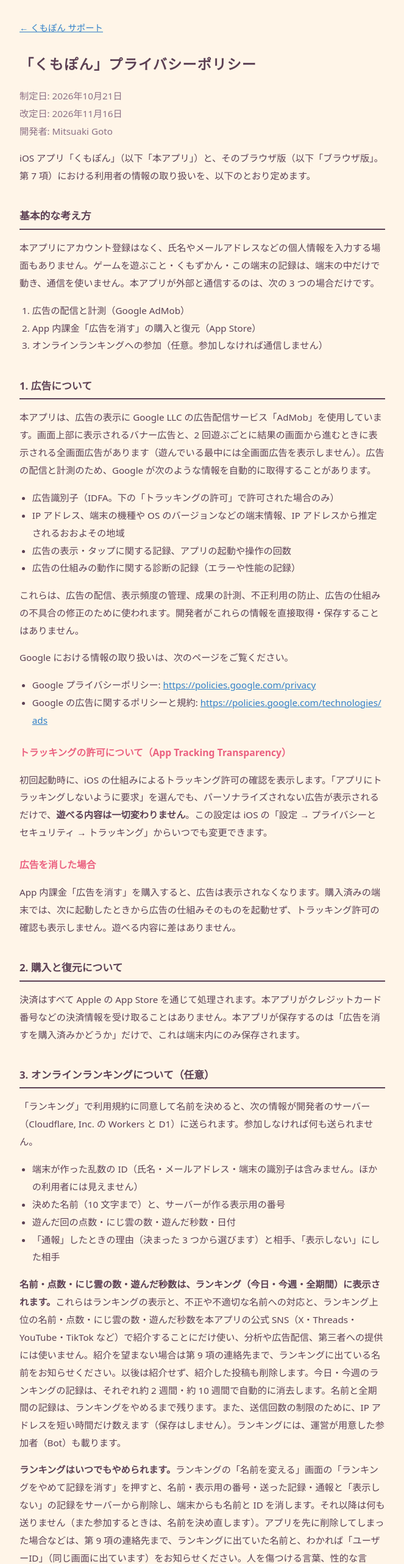
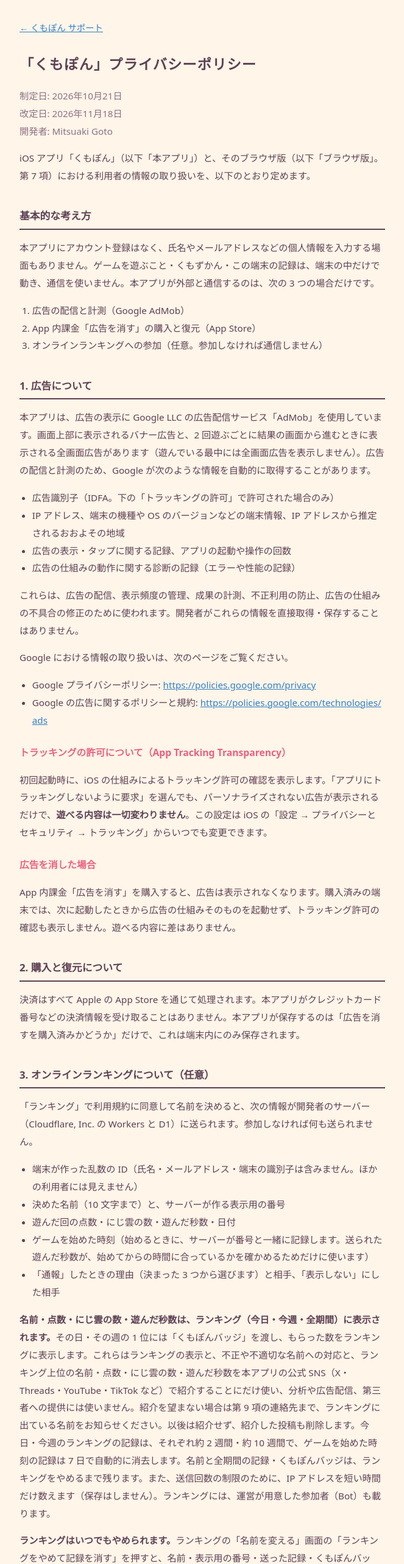
Before and after one commit to KumaoGoto/kumopon-site, a plain HTML site: page privacy.html in a window 1280 px wide. Shown: the top 2565 px of the page at 61% size, without its empty margins (308-971 px from the left). Drawn offline with Linux system fonts and the light colour scheme.

Commit message:
プライバシーポリシー 3 項・4 項: くもぽんバッジ（日・週の 1 位に渡し、数をランキングに表示する。ランキングをやめるまで残る）と、ゲームを始めた時刻（遊んだ秒数の確かめだけに使い 7 日で消す）。やめると両方消す。改定日 2026年11月18日
Co-Authored-By: Claude Opus 5.5 <noreply@anthropic.com>

```diff
--- a/privacy.html
+++ b/privacy.html
@@ -28,7 +28,7 @@
 <div class="wrap">
 <nav><a href="./">← くもぽん サポート</a></nav>
 <h1>「くもぽん」プライバシーポリシー</h1>
-<p class="meta">制定日: 2026年10月21日<br>改定日: 2026年11月16日<br>開発者: Mitsuaki Goto</p>
+<p class="meta">制定日: 2026年10月21日<br>改定日: 2026年11月18日<br>開発者: Mitsuaki Goto</p>
 <p>iOS アプリ「くもぽん」（以下「本アプリ」）と、そのブラウザ版（以下「ブラウザ版」。第 7 項）における利用者の情報の取り扱いを、以下のとおり定めます。</p>
 <h2>基本的な考え方</h2>
 <p>本アプリにアカウント登録はなく、氏名やメールアドレスなどの個人情報を入力する場面もありません。ゲームを遊ぶこと・くもずかん・この端末の記録は、端末の中だけで動き、通信を使いません。本アプリが外部と通信するのは、次の 3 つの場合だけです。</p>
@@ -63,17 +63,18 @@
 <li>端末が作った乱数の ID（氏名・メールアドレス・端末の識別子は含みません。ほかの利用者には見えません）</li>
 <li>決めた名前（10 文字まで）と、サーバーが作る表示用の番号</li>
 <li>遊んだ回の点数・にじ雲の数・遊んだ秒数・日付</li>
+<li>ゲームを始めた時刻（始めるときに、サーバーが番号と一緒に記録します。送られた遊んだ秒数が、始めてからの時間に合っているかを確かめるためだけに使います）</li>
 <li>「通報」したときの理由（決まった 3 つから選びます）と相手、「表示しない」にした相手</li>
 </ul>
-<p><strong>名前・点数・にじ雲の数・遊んだ秒数は、ランキング（今日・今週・全期間）に表示されます。</strong>これらはランキングの表示と、不正や不適切な名前への対応と、ランキング上位の名前・点数・にじ雲の数・遊んだ秒数を本アプリの公式 SNS（X・Threads・YouTube・TikTok など）で紹介することにだけ使い、分析や広告配信、第三者への提供には使いません。紹介を望まない場合は第 9 項の連絡先まで、ランキングに出ている名前をお知らせください。以後は紹介せず、紹介した投稿も削除します。今日・今週のランキングの記録は、それぞれ約 2 週間・約 10 週間で自動的に消去します。名前と全期間の記録は、ランキングをやめるまで残ります。また、送信回数の制限のために、IP アドレスを短い時間だけ数えます（保存はしません）。ランキングには、運営が用意した参加者（Bot）も載ります。</p>
-<p><strong>ランキングはいつでもやめられます。</strong>ランキングの「名前を変える」画面の「ランキングをやめて記録を消す」を押すと、名前・表示用の番号・送った記録・通報と「表示しない」の記録をサーバーから削除し、端末からも名前と ID を消します。それ以降は何も送りません（また参加するときは、名前を決め直します）。アプリを先に削除してしまった場合などは、第 9 項の連絡先まで、ランキングに出ていた名前と、わかれば「ユーザーID」（同じ画面に出ています）をお知らせください。人を傷つける言葉、性的な言葉、他人の権利を侵す名前は、予告なく非表示・変更・削除することがあります（「通報」は運営が確かめてから対応します）。</p>
+<p><strong>名前・点数・にじ雲の数・遊んだ秒数は、ランキング（今日・今週・全期間）に表示されます。</strong>その日・その週の 1 位には「くもぽんバッジ」を渡し、もらった数をランキングに表示します。これらはランキングの表示と、不正や不適切な名前への対応と、ランキング上位の名前・点数・にじ雲の数・遊んだ秒数を本アプリの公式 SNS（X・Threads・YouTube・TikTok など）で紹介することにだけ使い、分析や広告配信、第三者への提供には使いません。紹介を望まない場合は第 9 項の連絡先まで、ランキングに出ている名前をお知らせください。以後は紹介せず、紹介した投稿も削除します。今日・今週のランキングの記録は、それぞれ約 2 週間・約 10 週間で、ゲームを始めた時刻の記録は 7 日で自動的に消去します。名前と全期間の記録・くもぽんバッジは、ランキングをやめるまで残ります。また、送信回数の制限のために、IP アドレスを短い時間だけ数えます（保存はしません）。ランキングには、運営が用意した参加者（Bot）も載ります。</p>
+<p><strong>ランキングはいつでもやめられます。</strong>ランキングの「名前を変える」画面の「ランキングをやめて記録を消す」を押すと、名前・表示用の番号・送った記録・くもぽんバッジ・ゲームを始めた時刻の記録・通報と「表示しない」の記録をサーバーから削除し、端末からも名前と ID を消します。それ以降は何も送りません（また参加するときは、名前を決め直します）。アプリを先に削除してしまった場合などは、第 9 項の連絡先まで、ランキングに出ていた名前と、わかれば「ユーザーID」（同じ画面に出ています）をお知らせください。人を傷つける言葉、性的な言葉、他人の権利を侵す名前は、予告なく非表示・変更・削除することがあります（「通報」は運営が確かめてから対応します）。</p>
 <p>Cloudflare における情報の取り扱い: <a href="https://www.cloudflare.com/privacypolicy/">https://www.cloudflare.com/privacypolicy/</a></p>
 <h2>4. 端末内にのみ保存される情報</h2>
 <p>次の情報は端末内にのみ保存され、外部へ送信されることはありません（ランキングに参加したときの第 3 項の情報を除く）。アプリを削除すると消えます。</p>
 <ul>
 <li>ベストの点数、この端末の記録、くもずかん（作った雲）</li>
 <li>音・振動のつよさ・びんのまわる向きの設定</li>
-<li>ランキングの名前と ID、同意した利用規約の版、送れなかった記録の控え</li>
+<li>ランキングの名前と ID、同意した利用規約の版、送れなかった記録の控え、くもぽんバッジの数の控え</li>
 <li>「広告を消す」の購入状態</li>
 </ul>
 <p>結果を共有するときの文は端末の中で作り、共有するかどうか・どこへ共有するかは利用者が選びます。</p>
```
